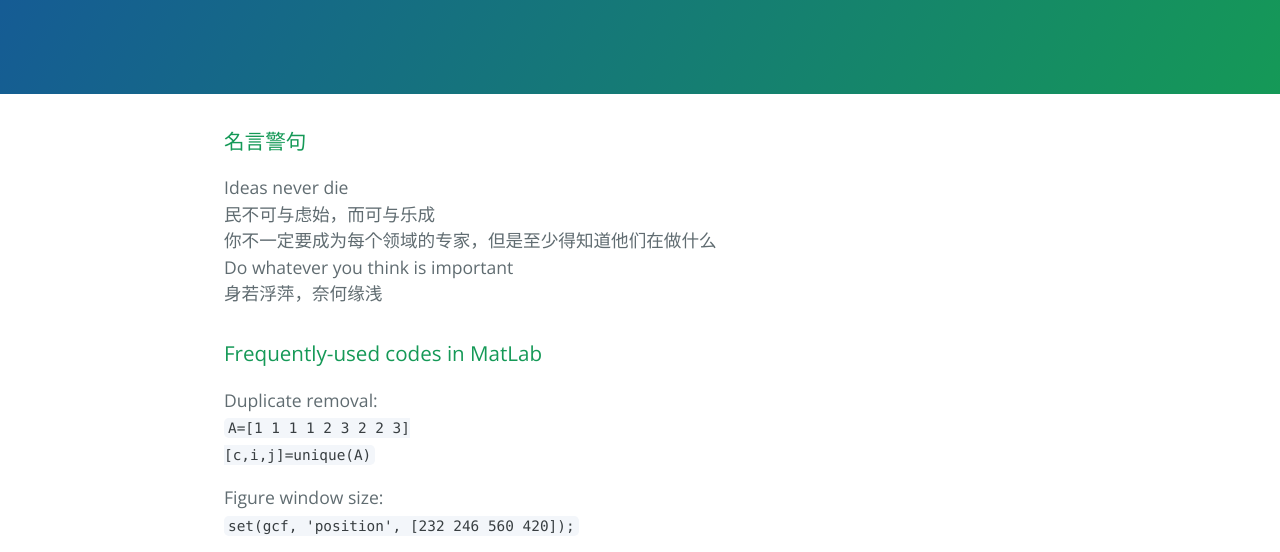
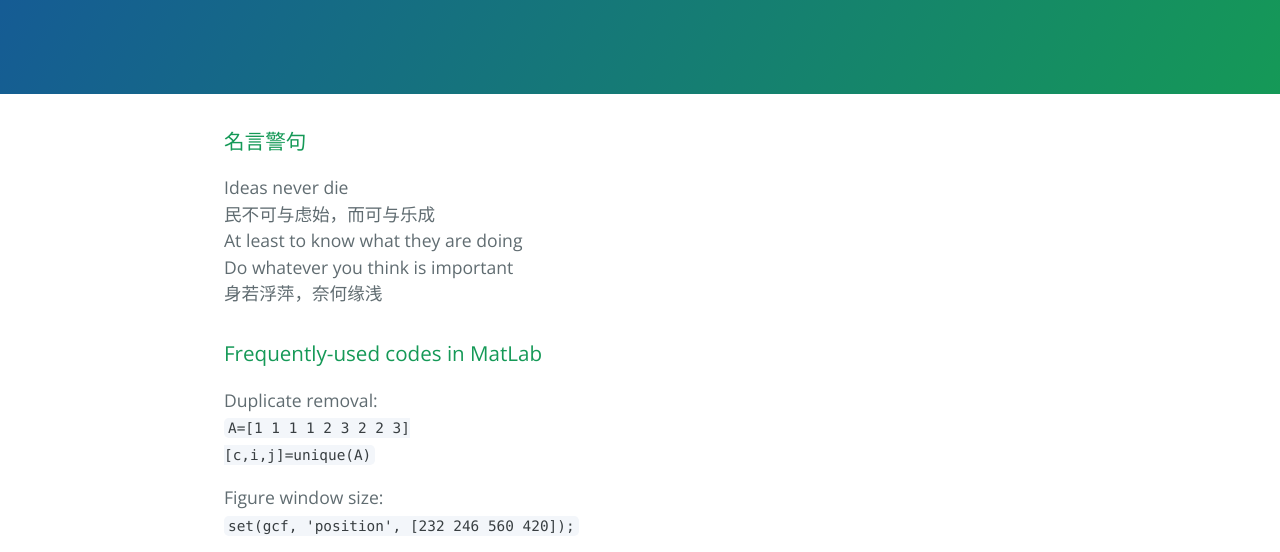
Before and after one commit to bigbearxiong/bigbearxiong.github.io, a plain HTML site: page index.html in a window 1280 px wide. Shown: the part 176-728 px from the top of the page. Drawn offline with nearby package versions, Linux system fonts and the light colour scheme; a script that the page names is missing.

Commit message:
Update index.html

```diff
--- a/index.html
+++ b/index.html
@@ -22,7 +22,7 @@
 
 <p>Ideas never die<br>
 民不可与虑始，而可与乐成<br>
-你不一定要成为每个领域的专家，但是至少得知道他们在做什么<br>
+At least to know what they are doing<br>
 Do whatever you think is important<br>
 身若浮萍，奈何缘浅<br>
 </p>
```
